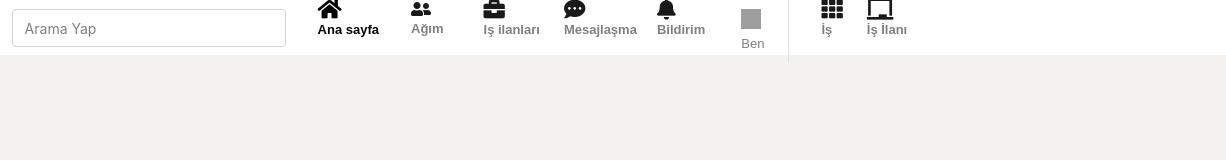
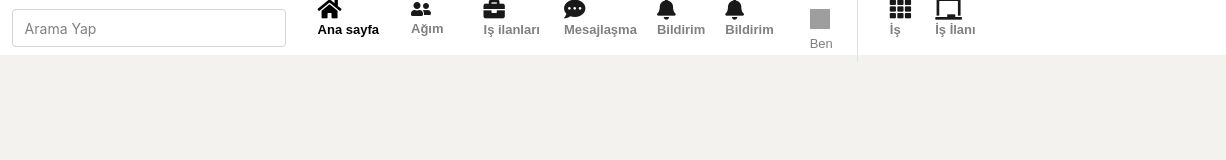
Before and after one commit to albinaabykanova/linkedin-clone, a plain HTML site: page index.html in a window 1280 px wide. Shown: the full height of the page, 54-1280 px from the left. Drawn offline with nearby package versions, Linux system fonts and the light colour scheme; grey boxes are pictures that could not be loaded; files whose address does not match are found by name.

Commit message:
daily comit

```diff
--- a/index.html
+++ b/index.html
@@ -78,6 +78,12 @@
                           <div class="menutext">Bildirim</div></i>
                     </a>
                 </li>
+                <li class="nav-item active mr-1">
+                  <a class="nav-link" href="#">
+                      <i class="fas fa-bell fa-lg">
+                        <div class="menutext">Bildirim</div></i>
+                  </a>
+              </li>
                 <li class="nav-item dropdown mt-1 mr-3 ml-3">
                     <a
                       class="nav-link"
```
